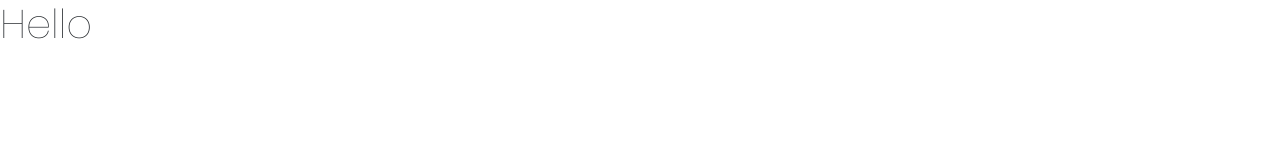
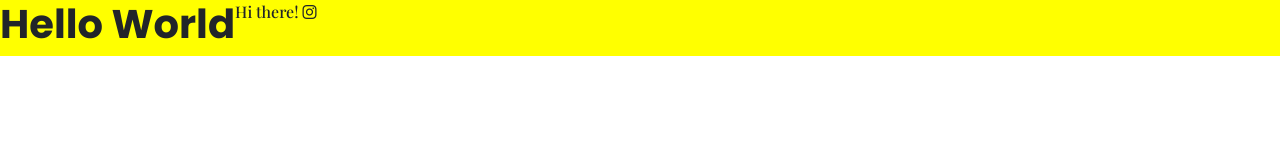
Before and after one commit to sandye604x/MyPortfolio, a plain HTML site: page index.html in a window 1280 px wide. Drawn offline with nearby package versions, Linux system fonts and the light colour scheme; a web font is replaced by a local one.

Commit message:
Added font awesome and background and flex

```diff
--- a/index.html
+++ b/index.html
@@ -10,12 +10,18 @@
     <link rel="preconnect" href="https://fonts.googleapis.com">
     <link rel="preconnect" href="https://fonts.gstatic.com" crossorigin>
     <link href="https://fonts.googleapis.com/css2?family=Playfair+Display:ital,wght@0,400..900;1,400..900&family=Poppins:ital,wght@0,100;0,200;0,300;0,400;0,500;0,600;0,700;0,800;0,900;1,100;1,200;1,300;1,400;1,500;1,600;1,700;1,800;1,900&display=swap" rel="stylesheet">
+    <link rel="stylesheet"
+    href="https://cdnjs.cloudflare.com/ajax/libs/font-awesome/6.7.2/css/all.min.css">
     <link rel="stylesheet" href="style.css"/>
 
     <title>Index-Homepage</title>
 
 </head>
 <body>
-    <h1>Hello</h1>
+    <div class="intro">
+     <h1>Hello World</h1>
+       <p>Hi there! <i class="fa-brands fa-instagram"></i></p>
+
+    </div>
 </body>
 </html>
--- a/style.css
+++ b/style.css
@@ -1,15 +1,21 @@
 body {
-    p
+p
  {
   font-family: "Playfair Display", serif;
   font-optical-sizing: auto;
-  font-weight: 700;
+  font-weight: 500;
   font-style: normal;
 }
 h1,h2,h3,h4,h5,h6
  {
   font-family: "Poppins", sans-serif;
-  font-weight: 100;
-  font-style: normal;
+  font-weight: 700;
+  font-style: bold;
  }
 }
+
+.intro {
+ background-color:yellow;
+ display:flex;
+
+}
```
